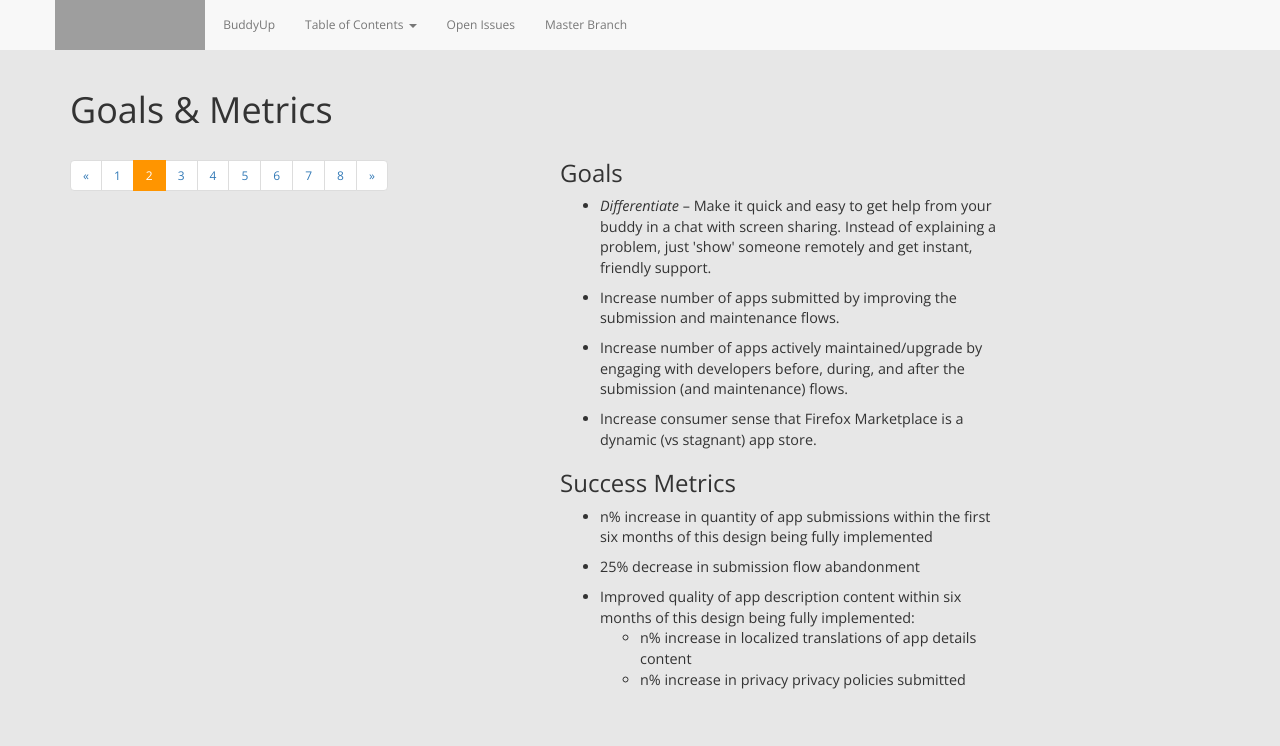
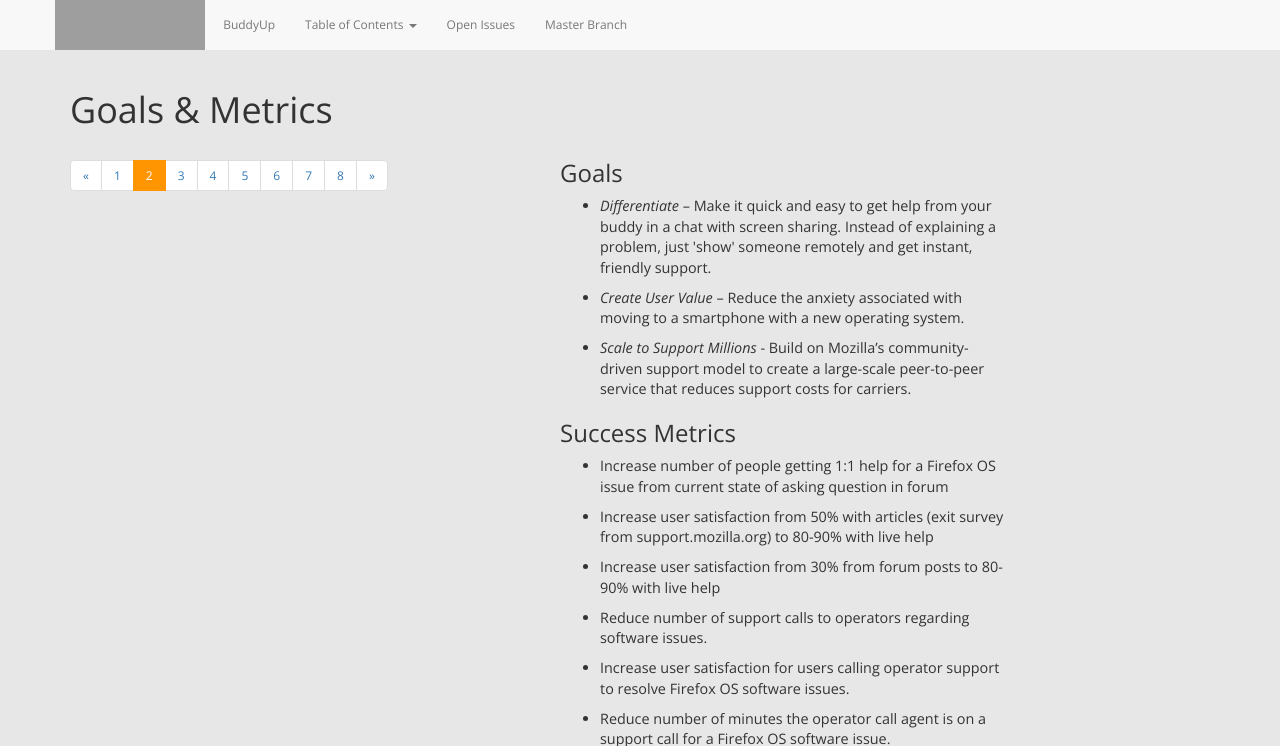
Before and after one commit to mhanratty/marketplaceux-buddyup, a Jekyll site: the page built from projectGoals.html, in a window 1280 px wide and 900 px high, cut to the strip 0-746 px from the top of the window. Built offline with Jekyll 4.4.1, drawn with Linux system fonts in a browser that asks for light colours; nearby versions of some CDN libraries; grey boxes are pictures that could not be loaded.

Commit message:
Update projectGoals.html

```diff
--- a/projectGoals.html
+++ b/projectGoals.html
@@ -21,26 +21,22 @@ multisequence: two
 			<li><i>Differentiate</i> – Make it quick and easy to get help from your buddy in a chat with screen sharing. Instead of explaining a problem, just 'show' someone remotely and get instant, friendly support.
 			</li>
 
-			<li>Increase number of apps submitted by improving the submission and maintenance flows.</li>
+			<li><i>Create User Value</i> – Reduce the anxiety associated with moving to a smartphone with a new operating system.</li>
 
-			<li>Increase number of apps actively maintained/upgrade by engaging with developers before, during, and after the submission (and maintenance) flows.</li>
+			<li><i>Scale to Support Millions</i> - Build on Mozilla’s community-driven support model to create a large-scale peer-to-peer service that reduces support costs for carriers.</li>
 
-			<li>Increase consumer sense that Firefox Marketplace is a dynamic (vs stagnant) app store.</li>
 
 		</ul>
 
 		<h3>Success Metrics</h3>
 		<ul class="longText">
 
-			<li>n% increase in quantity of app submissions within the first six months of this design being fully implemented</li>
 
-			<li>25% decrease in submission flow abandonment</li>
-
-			<li>Improved quality of app description content within six months of this design being fully implemented:
-				<ul>
-					<li> n% increase in localized translations of app details content</li>
-					<li> n% increase in privacy privacy policies submitted</li>
-				</ul>
-			</li>
+<li>Increase number of people getting 1:1 help for a Firefox OS issue from current state of asking question in forum</li>
+<li>Increase user satisfaction from 50% with articles (exit survey from support.mozilla.org) to 80-90% with live help</li>
+<li>Increase user satisfaction from 30% from forum posts to 80-90% with live help</li>
+<li>Reduce number of support calls to operators regarding software issues.</li>
+<li>Increase user satisfaction for users calling operator support to resolve Firefox OS software issues.</li>
+<li>Reduce number of minutes the operator call agent is on a support call for a Firefox OS software issue.</li>
 		</ul>
 	</div>
```
